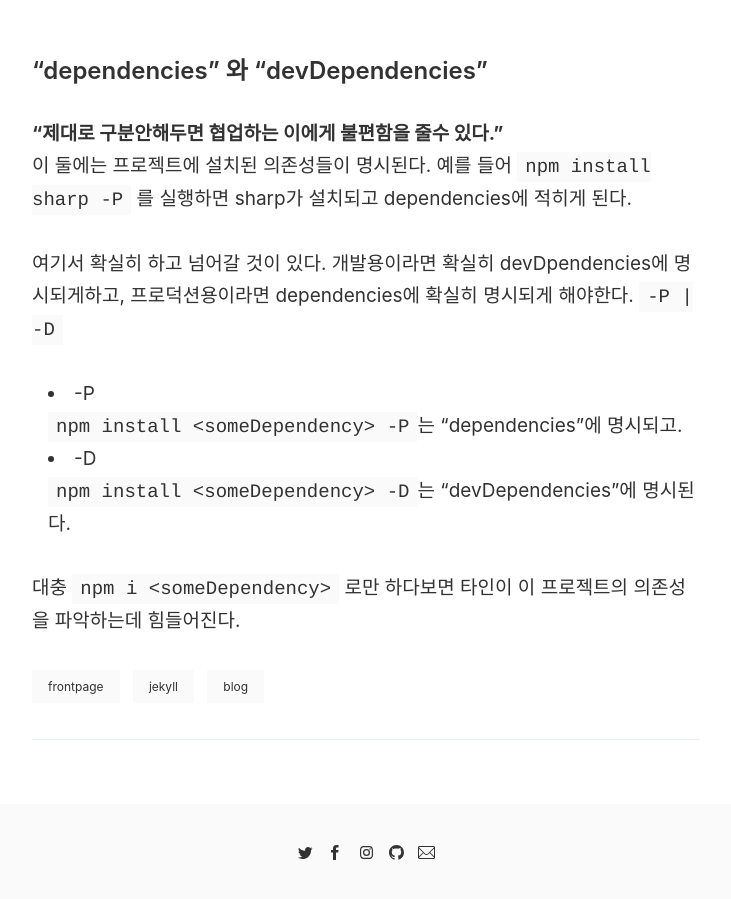
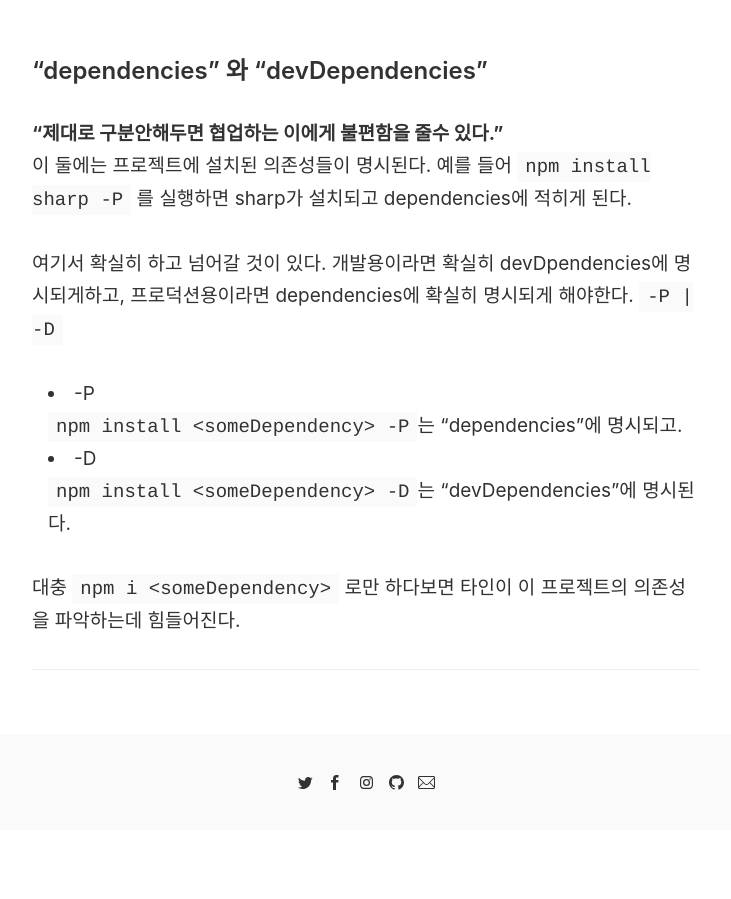
Before and after one commit to dont-think-about-too-much/dont-think-about-too-much.github.io, a Jekyll site: the page built from _posts/2021-05-20-package-json.md, in a window 1280 px wide and 900 px high, scrolled down 1084 px. Shown: the whole window, without its empty margins (274-1005 px from the left). Built offline with Jekyll 4.4.1, drawn with Linux system fonts in a browser that asks for light colours; after the commit the page ends 1914 px from its top, so only the background shows below that.

Commit message:
fix(tags): github page에서 테그 작동안하여 테그 숨김

```diff
--- a/_layouts/post.html
+++ b/_layouts/post.html
@@ -23,14 +23,16 @@ layout: default
           {{ content }}
         </div>
 
-        <div class='c-tags'>
+        <!-- tag is not working in github page -->
+        <!-- <div class='c-tags'>
           {% for tag in page.tags %}
             <a href='{{ site.baseurl }}/tag/{{ tag }}'>{{ tag }}</a>
           {% endfor %}
-        </div>
+        </div> -->
 
         <hr>
 
+        <!-- :TODO github 댓글 추가하자 -->
         <!-- {% include disqus.html %} -->
 
       </article>
```
